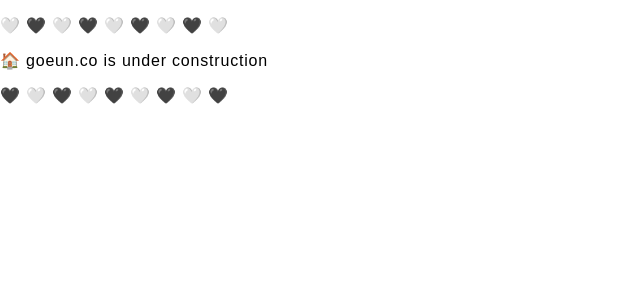
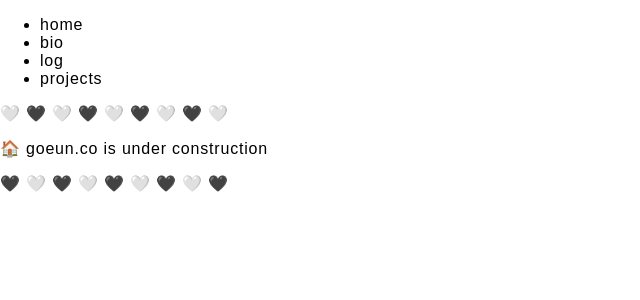
Before and after one commit to goeunpark/personal-site, a Next.js app: page / in a window 1280 px wide. Shown: the top 300 px of the page, without its empty margins (0-640 px from the left). Built offline with nearby package versions, Linux system fonts and the light colour scheme; a web font is replaced by a local one.

Commit message:
add header to all pages

```diff
--- /dev/null
+++ b/components/Header.tsx
@@ -0,0 +1,32 @@
+import { useRouter } from "next/router";
+import Link from "next/link";
+import bio from "../pages/bio";
+
+export default function Header() {
+  return (
+    <header>
+      <ul>
+        <li>
+          <Link href="/">
+            <a>home</a>
+          </Link>
+        </li>
+        <li>
+          <Link href="/bio">
+            <a>bio</a>
+          </Link>
+        </li>
+        <li>
+          <Link href="/log">
+            <a>log</a>
+          </Link>
+        </li>
+        <li>
+          <Link href="/projects">
+            <a>projects</a>
+          </Link>
+        </li>
+      </ul>
+    </header>
+  );
+};
--- a/package.json
+++ b/package.json
@@ -14,7 +14,7 @@
   },
   "devDependencies": {
     "@types/node": "16.11.7",
-    "@types/react": "17.0.35",
+    "@types/react": "^17.0.35",
     "eslint": "7.32.0",
     "eslint-config-next": "12.0.4",
     "typescript": "4.4.4"
--- a/pages/bio.tsx
+++ b/pages/bio.tsx
@@ -1,9 +1,12 @@
 import type { NextPage } from 'next';
+import Header from "../components/Header";
 import Head from 'next/head';
 
 const Bio: NextPage = () => {
   return (
+
     <div>
+      {Header()}
      this is bio page
     </div>
   )
--- a/pages/index.tsx
+++ b/pages/index.tsx
@@ -1,26 +1,32 @@
-import type { NextPage } from 'next';
-import Link from 'next/link';
-import Head from 'next/head';
+import type { NextPage } from "next";
+import Head from "next/head";
+import Header from "../components/Header";
 
 const Home: NextPage = () => {
   return (
     <div>
       <Head>
         <title>goeun park 💌</title>
-        <meta name="description" content="website of goeun park, writer & developer" />
+        <meta
+          name="description"
+          content="website of goeun park, writer & developer"
+        />
         <link rel="icon" href="/favicon.ico" />
-        <style>@import url(`https://fonts.googleapis.com/css2?family=Nunito:wght@200&display=swap`);</style>
+        <style>
+          @import
+          url(`https://fonts.googleapis.com/css2?family=Nunito:wght@200&display=swap`);
+        </style>
       </Head>
+
+      {Header()}
 
       <main>
         <p>🤍 🖤 🤍 🖤 🤍 🖤 🤍 🖤 🤍</p>
         <p>🏠 goeun.co is under construction</p>
         <p>🖤 🤍 🖤 🤍 🖤 🤍 🖤 🤍 🖤</p>
       </main>
-
-
     </div>
-  )
-}
+  );
+};
 
 export default Home;
--- a/pages/log.tsx
+++ b/pages/log.tsx
@@ -1,9 +1,11 @@
 import type { NextPage } from 'next';
 import Head from 'next/head';
+import Header from "../components/Header";
 
 const Log: NextPage = () => {
   return (
     <div>
+      {Header()}
      this is log page
     </div>
   )
--- a/pages/projects.tsx
+++ b/pages/projects.tsx
@@ -1,9 +1,11 @@
 import type { NextPage } from 'next';
 import Head from 'next/head';
+import Header from '../components/Header';
 
 const Projects: NextPage = () => {
   return (
     <div>
+      {Header()}
      this is projects page
     </div>
   )
```
Also changed, not shown: 1 other file (tests, documents, lock files or other folders).
